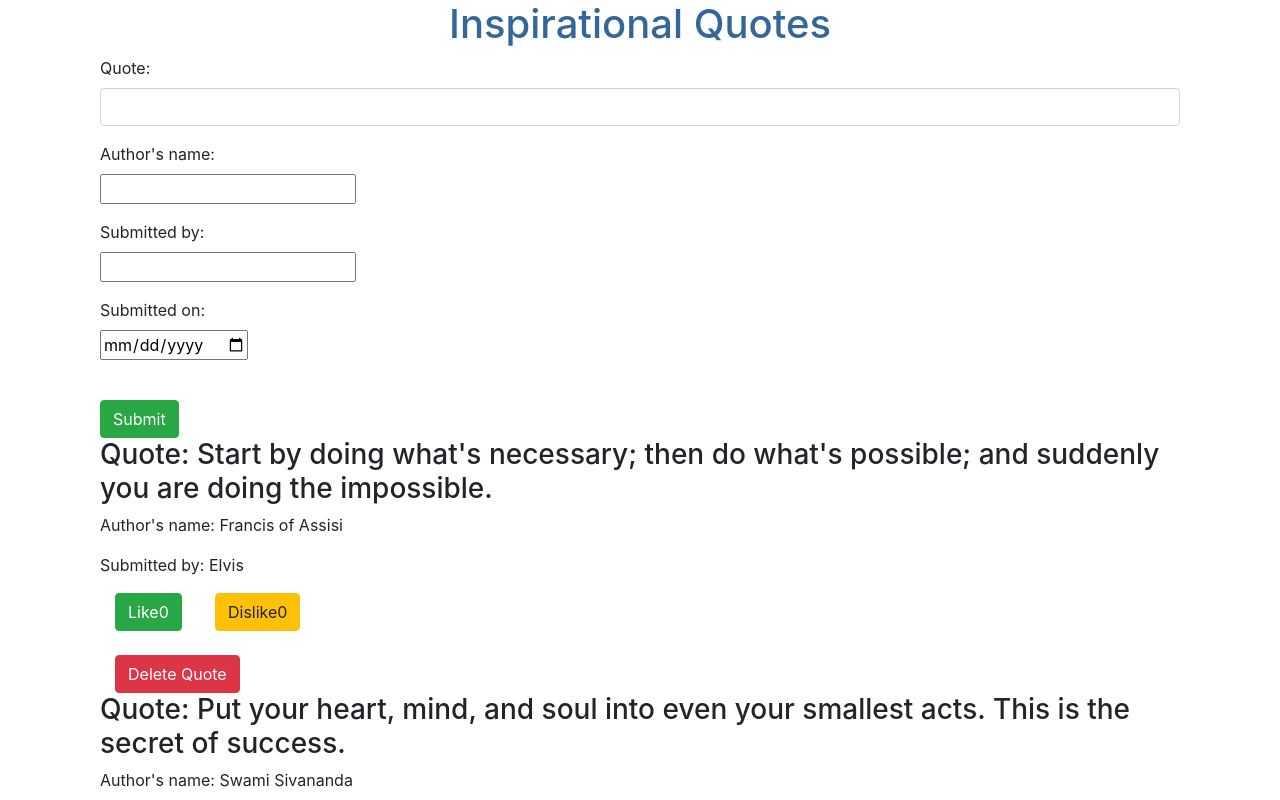
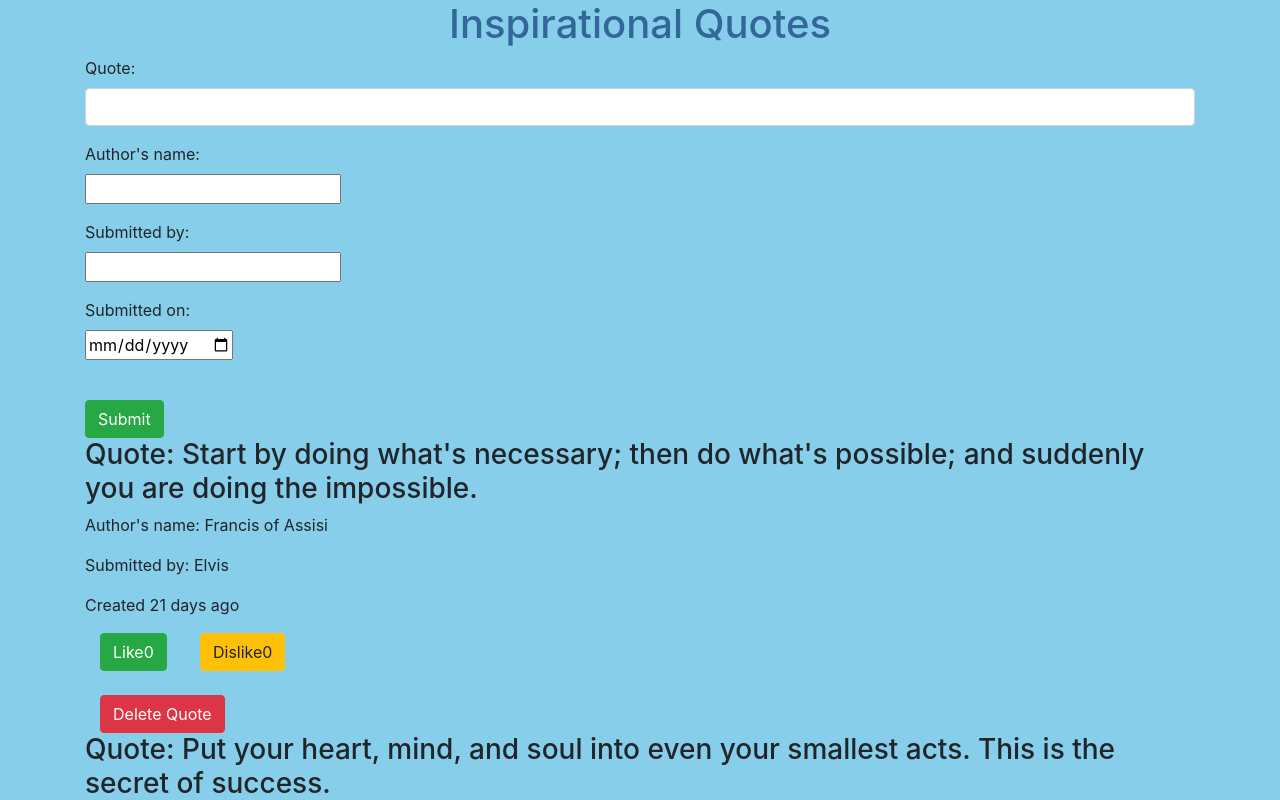
Before and after one commit to Elvandro/Quotes, an Angular app: page / in a window 1280 px wide. Shown: the top 800 px of the page. Built offline with nearby package versions, Linux system fonts and the light colour scheme.

Commit message:
This commit will add the quotes

```diff
--- a/src/app/app.component.css
+++ b/src/app/app.component.css
@@ -2,3 +2,6 @@ h1 {
   text-align: center;
   color: #369;
 }
+.container-fluid {
+  background-color: skyblue;
+}
--- a/src/app/app.component.html
+++ b/src/app/app.component.html
@@ -1,4 +1,4 @@
-<h1>Inspirational Quotes</h1>
-<div class="container">
+<div class="container-fluid">
+  <h1>Inspirational Quotes</h1>
   <app-quote></app-quote>
 </div>
--- a/src/app/quote/quote.component.html
+++ b/src/app/quote/quote.component.html
@@ -4,6 +4,7 @@
     <h3>Quote: {{inspiration.quote}}</h3>
     <p>Author's name: {{inspiration.author}}</p>
     <p>Submitted by: {{inspiration.person}}</p>
+    <p>Created {{inspiration.dateCreated|timeCount}} days ago</p>
     <app-quote-details [inspiration]='inspiration' (complete)='eliminateQuote($event,i)'></app-quote-details>
   </div>
 </div>
--- a/src/app/quote/quote.component.ts
+++ b/src/app/quote/quote.component.ts
@@ -9,9 +9,9 @@ import { Quote } from '../quote';
 export class QuoteComponent implements OnInit {
 
   quotes = [
-    new Quote("Start by doing what's necessary; then do what's possible; and suddenly you are doing the impossible.","Francis of Assisi","Elvis",0,0,new Date(2018,5.26)),
-    new Quote("Put your heart, mind, and soul into even your smallest acts. This is the secret of success.","Swami Sivananda","Sanaipei",0,0,new Date(2018,5,25)),
-    new Quote("Happiness is not something you postpone for the future; it is something you design for the present.","Jim Rohn","Lacosta",0,0,new Date(2018,5,24))
+    new Quote("Start by doing what's necessary; then do what's possible; and suddenly you are doing the impossible.","Francis of Assisi","Elvis",0,0,new Date(2018,5,17)),
+    new Quote("Put your heart, mind, and soul into even your smallest acts. This is the secret of success.","Swami Sivananda","Sanaipei",0,0,new Date(2018,5,19)),
+    new Quote("Happiness is not something you postpone for the future; it is something you design for the present.","Jim Rohn","Lacosta",0,0,new Date(2018,5,21))
   ]
   createNewQuote(quote){
     let quoteLength = this.quotes.length;
```
